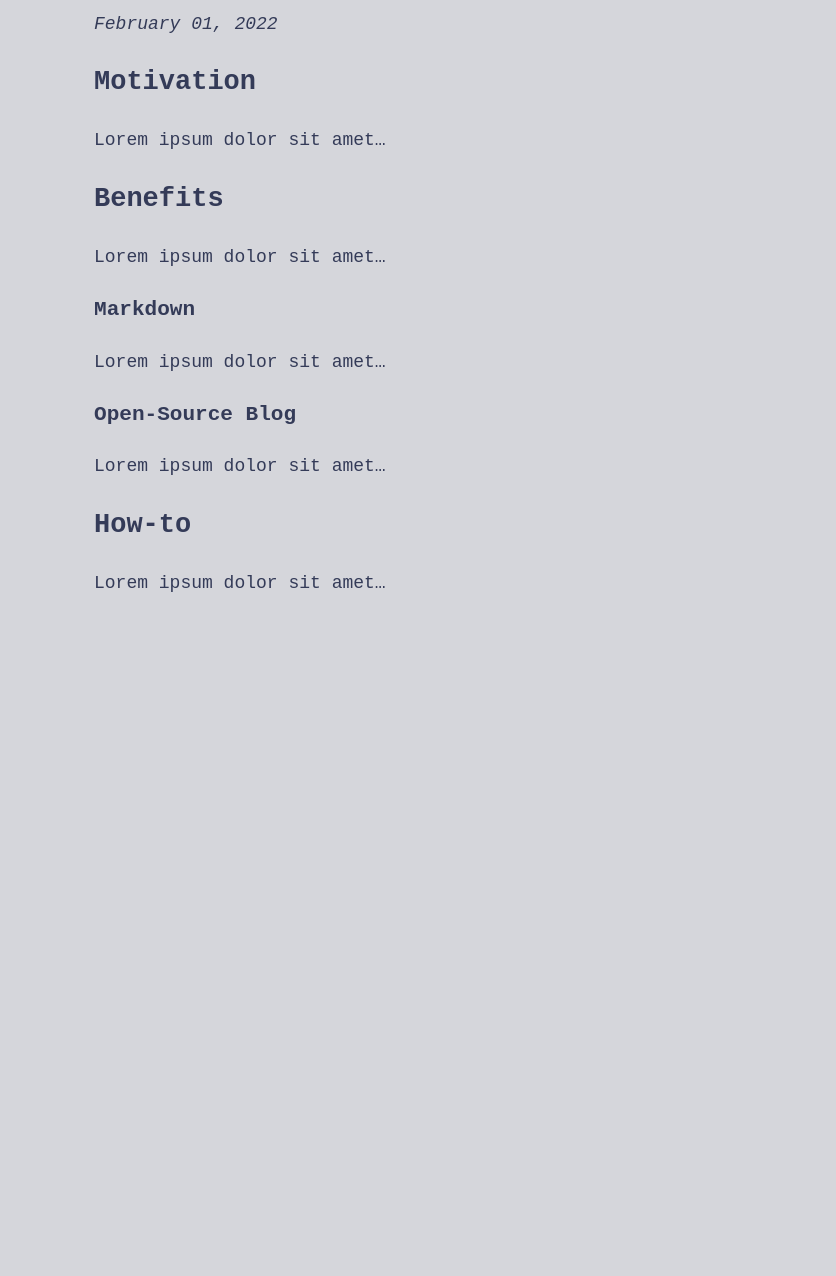
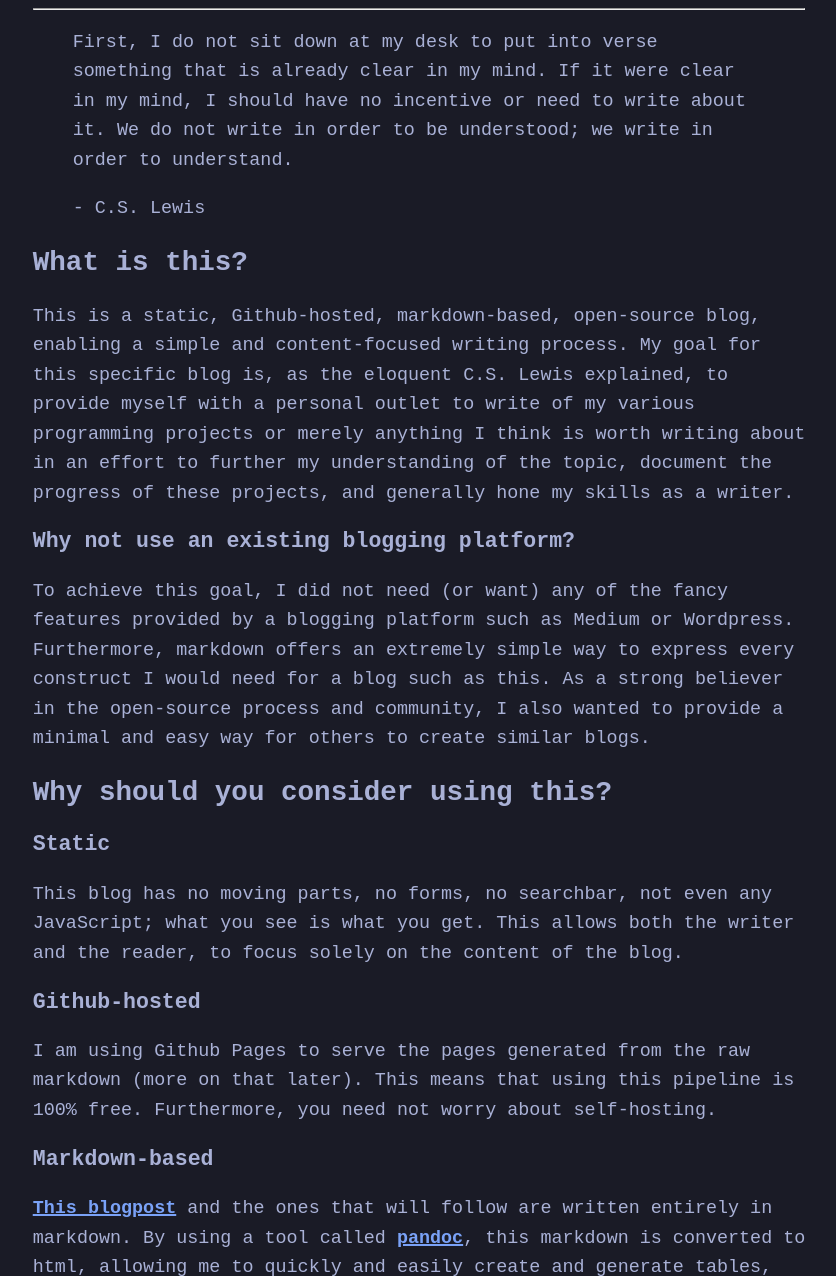
Before and after one commit to CoBrooks/blog, a plain HTML site: page 00.html in a window 1280 px wide. Shown: the part 184-1460 px from the top of the page, without its empty margins (221-1057 px from the left). Before the commit the page ends 822 px from the top, so only its background shows below. Drawn offline with Linux system fonts and the light colour scheme.

Commit message:
Deploying to gh-pages from @ CoBrooks/blog@c0b3795719851bd379b58b923a2a512b5875ab55 🚀

```diff
--- a/00.html
+++ b/00.html
@@ -3,23 +3,44 @@
   <head>
     <meta charset="UTF-8">
     <meta name="author" content="Cole Brooks">
-    <meta name="date" content='2022-02-01'>
+    <meta name="date" content='2022-02-02'>
 
     <link href="css/style.css" rel="stylesheet">
     <title>Using Markdown and Github Actions to Publish a Static Blog</title>
   </head>
   <body>
     <h1>Using Markdown and Github Actions to Publish a Static Blog</h1>
-    <time>February 01, 2022</time>
-    <h2 id="motivation">Motivation</h2>
-    <p>Lorem ipsum dolor sit amet…</p>
-    <h2 id="benefits">Benefits</h2>
-    <p>Lorem ipsum dolor sit amet…</p>
-    <h3 id="markdown">Markdown</h3>
-    <p>Lorem ipsum dolor sit amet…</p>
-    <h3 id="open-source-blog">Open-Source Blog</h3>
-    <p>Lorem ipsum dolor sit amet…</p>
-    <h2 id="how-to">How-to</h2>
-    <p>Lorem ipsum dolor sit amet…</p>
+    <time>February 02, 2022</time>
+    <hr/>
+    <blockquote>
+    <p>First, I do not sit down at my desk to put into verse something that is already clear in my mind. If it were clear in my mind, I should have no incentive or need to write about it. We do not write in order to be understood; we write in order to understand.</p>
+    <p>- C.S. Lewis</p>
+    </blockquote>
+    <h2 id="what-is-this">What is this?</h2>
+    <p>This is a static, Github-hosted, markdown-based, open-source blog, enabling a simple and content-focused writing process. My goal for this specific blog is, as the eloquent C.S. Lewis explained, to provide myself with a personal outlet to write of my various programming projects or merely anything I think is worth writing about in an effort to further my understanding of the topic, document the progress of these projects, and generally hone my skills as a writer.</p>
+    <h3 id="why-not-use-an-existing-blogging-platform">Why not use an existing blogging platform?</h3>
+    <p>To achieve this goal, I did not need (or want) any of the fancy features provided by a blogging platform such as Medium or Wordpress. Furthermore, markdown offers an extremely simple way to express every construct I would need for a blog such as this. As a strong believer in the open-source process and community, I also wanted to provide a minimal and easy way for others to create similar blogs.</p>
+    <h2 id="why-should-you-consider-using-this">Why should you consider using this?</h2>
+    <h3 id="static">Static</h3>
+    <p>This blog has no moving parts, no forms, no searchbar, not even any JavaScript; what you see is what you get. This allows both the writer and the reader, to focus solely on the content of the blog.</p>
+    <h3 id="github-hosted">Github-hosted</h3>
+    <p>I am using Github Pages to serve the pages generated from the raw markdown (more on that later). This means that using this pipeline is 100% free. Furthermore, you need not worry about self-hosting.</p>
+    <h3 id="markdown-based">Markdown-based</h3>
+    <p><a href="https://github.com/CoBrooks/blog/blob/main/pages/00%20-%20Using%20Markdown%20and%20Github%20Actions%20to%20Publish%20a%20Static%20Blog.md">This blogpost</a> and the ones that will follow are written entirely in markdown. By using a tool called <a href="https://pandoc.org/">pandoc</a>, this markdown is converted to html, allowing me to quickly and easily create and generate tables, syntax-highlighted codeblocks, even diagrams and visualizations with <a href="https://mermaid-js.github.io/mermaid/">Mermaid</a>.</p>
+    <h3 id="open-source">Open-source</h3>
+    <p>The <a href="https://github.com/CoBrooks/blog">repo</a> hosting this blog is public, allowing anyone and everyone to fork or clone it to set up their own blog. I have set up a Github Action that automatically generates a table of contents and individual blogposts from the markdown files within the <code>pages/</code> directory upon each push to the main branch. This also opens up a plethora of Github (and git) features to the writing and revision process. For example, if someone notices a typo or if something becomes outdated, one can submit a pull request to suggest a fix. Additionally, Github projects allows one to see planned blogposts and what writing phase said post is currently in.</p>
+    <h2 id="the-meat-and-potatoes">The meat and potatoes</h2>
+    <h3 id="project-structure">Project structure</h3>
+    <p>If you take a look at the <a href="https://github.com/CoBrooks/blog">repo</a>, you should see four folders. Starting from the top, we have the <code>.github/workflows/</code> directory, containing the YAML file that describes the pipeline for generating the blog upon a <code>git push</code>. Next is the <code>pages/</code> directory, which contains all of the blogposts in their markdown format. Following this is the <code>styling/</code> directory with houses the sole stylesheet for the blog. Lastly we have the <code>templates/</code> directory which contains two html files: one for generating the table of contents and the other for the individual blogposts. Both of these templates are used by pandoc during the publish job.</p>
+    <h3 id="the-publish-job">The publish job</h3>
+    <p>There are four main steps contained in <a href="https://github.com/CoBrooks/blog/blob/main/.github/workflows/publish.yml">publish.yml</a>:</p>
+    <ul>
+    <li><code>run: mkdir -p output/css</code> and <code>uses: r-lib/actions/setup-pandoc@master</code> create the output folder and download pandoc respectively.</li>
+    <li><code>generate index.html</code> runs through all of the .md files in <code>pages/</code> and generates the table of contents.</li>
+    <li><code>generate html files</code> again iterates through each .md file in <code>pages/</code> and generates the final blogposts.</li>
+    <li><code>run: cp ./styling/style.css...</code> and <code>uses: JamesIves/github-pages-deploy-action@v4.2.3</code> finish off the process by copying the stylesheet to the output directory and push said output directory to the <code>gh-pages</code> branch respectively.</li>
+    </ul>
+    <h2 id="conclusion">Conclusion</h2>
+    <p>I hope that this blogpost was informative and/or interesting. My goal going forward is to write blogposts on a variety of subjects ranging from, as I mentioned previously, programming projects to literature or theology; anything I find interesting, really. The next one I have planned is one concerning the intriguing nature of the RDF data model.</p>
   </body>
 </html>
--- a/css/style.css
+++ b/css/style.css
@@ -1,45 +1,49 @@
-body {
-  margin: 40px auto;
-  max-width: 650px;
-  padding: 0;
-
-  color: #343B58;
-  background-color: #D5D6DB;
+:root {
+  --bg:      #1a1b26;
+  --fg:      #a9b1d6;
+  --black:   #32344a;
+  --red:     #f7768e;
+  --green:   #9ece6a;
+  --yellow:  #e0af68;
+  --blue:    #7aa2f7;
+  --magenta: #ad8ee6;
+  --cyan:    #449dab;
+  --white:   #787c99;
 
   line-height: 1.6;
-  font-size: 18px;
+  font-size: 1.15rem;
   font-family: monospace;
-}
 
-@media (prefers-color-scheme: dark) {
-  body {
-    color: #A9B1D6;
-    background-color: #1A1B26;
-  }
-}
-
-.sourceCode {
-  padding: 4px;
-  margin: 0;
-
-  background-color: #24283B;
-  color: unset;
-}
-
-h1 {
-  line-height: 1.2;
+  color: var(--fg);
+  background-color: var(--bg);
 }
 
 a {
-  color: inherit;
-  text-decoration: underline 2px double #7AA2F7;
+  color: var(--blue);
+  text-decoration: 2px solid underline var(--blue);
   font-weight: bold;
+}
+
+hr {
+  color: var(--black);
+}
+
+body {
+  margin: 40px auto;
+  max-width: 70ch;
+  padding: 0;
+}
+
+code {
+  background-color: var(--black);
+  color: var(--yellow);
+  padding: 2px;
+}
+
+h1, h2, h3 {
+  line-height: 1.2;
 }
 
 time {
   font-style: italic;
 }
-
-hr {
-  color: #444B6A;
-}
```
Also changed, not shown: index.html (+1 -1 lines).
